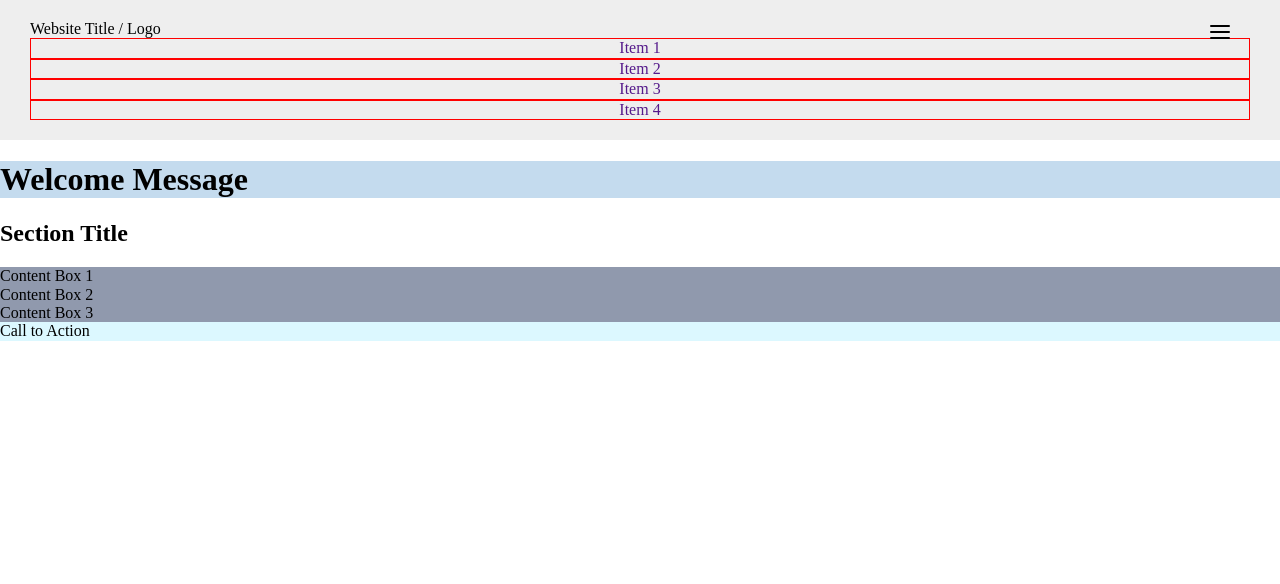
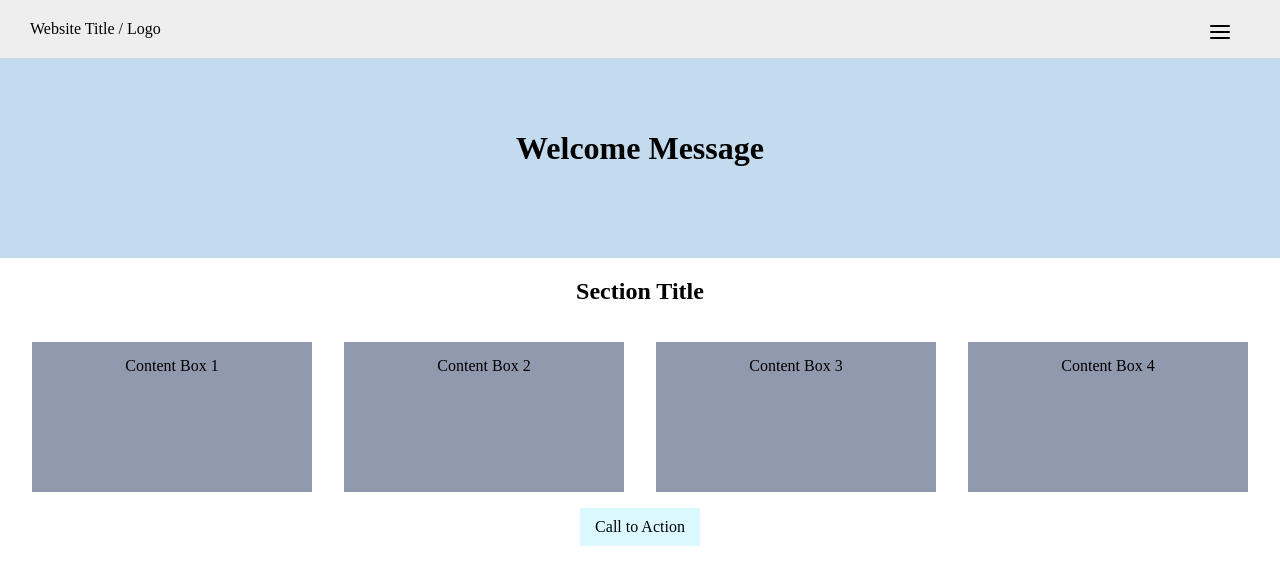
Before and after one commit to AislynYC/remote-assignments, a plain HTML site: page week-1 /index.html in a window 1280 px wide. Drawn offline with Linux system fonts and the light colour scheme.

Commit message:
basic layout

```diff
--- a/week-1 /css/style.css
+++ b/week-1 /css/style.css
@@ -1,9 +1,9 @@
 body {
     font-family: 'Times New Roman', Times, serif;
+    min-width: 300px;
 }
 
 .container {
-    margin: 0 auto;
     width: 100%;
 }
 
@@ -11,6 +11,10 @@ body {
 .main-header {
     background-color: #eee;
     position: relative;
+
+}
+
+.header-top {
     padding: 20px 30px;
 }
 
@@ -21,30 +25,72 @@ body {
 
 /* Nav */
 
-ul {
-    list-style: none;
+.main-nav {
+    display: none;
 }
 
 .nav-item a {
     text-decoration: none;
     display: block;
     text-align: center;
-    border: solid 1px red;
+
 }
 
 /* Banner */
 .banner {
     background-color: rgb(196, 219, 238);
+    width: 100%;
+    height: 200px;
+    text-align: center;
+}
+
+.banner h1 {
+    line-height: 180px;
+    margin-top: 0;
+}
+
+/* Section Title */
+.section-title {
+    text-align: center;
 }
 
 /* Content Boxes */
+.row {
+    padding-left: 1em;
+    padding-right: 1em;
+}
+
 .col {
     background-color: rgb(144, 153, 173);
+    margin: 1em;
+    display: block;
+    height: 150px;
+}
+
+.col p {
+    text-align: center;
+    padding: 15px;
+    margin-top: 0;
 }
 
 /* Button */
 .btn {
     background-color: rgb(220, 248, 255);
+    margin: 0 auto;
+    text-align: center;
+    width: 100px;
+    padding: 10px;
 }
 
 /* Media Queries */
+
+@media(min-width:500px) {
+    .row {
+        display: flex;
+        flex-wrap: wrap;
+    }
+
+    .col {
+        flex: 1 200px;
+    }
+}
--- a/week-1 /index.html
+++ b/week-1 /index.html
@@ -13,8 +13,10 @@
 <body>
     <div class="container"></div>
     <header class="main-header">
-        <span class="title">Website Title / Logo</span>
-        <img class="menu-btn" src="./img/iconfinder_menu_2561466.svg" alt="menu">
+        <div class="header-top">
+            <span class="title">Website Title / Logo</span>
+            <img class="menu-btn" src="./img/iconfinder_menu_2561466.svg" alt="menu">
+        </div>
         <ul class="main-nav">
             <li class="nav-item"><a href="">Item 1</a></li>
             <li class="nav-item"><a href="">Item 2</a></li>
@@ -26,11 +28,22 @@
     <div class="banner">
         <h1>Welcome Message</h1>
     </div>
-    <h2>Section Title</h2>
+    <div class="section-title">
+        <h2>Section Title</h2>
+    </div>
     <div class="row">
-        <div class="content-box-1 col">Content Box 1</div>
-        <div class="content-box-2 col">Content Box 2</div>
-        <div class="content-box-3 col">Content Box 3</div>
+        <div class="content-box-1 col">
+            <p>Content Box 1</p>
+        </div>
+        <div class="content-box-2 col">
+            <p>Content Box 2</p>
+        </div>
+        <div class="content-box-3 col">
+            <p>Content Box 3</p>
+        </div>
+        <div class="content-box-4 col">
+            <p>Content Box 4</p>
+        </div>
     </div>
     <div class="btn">
         <span>Call to Action</span>
```
